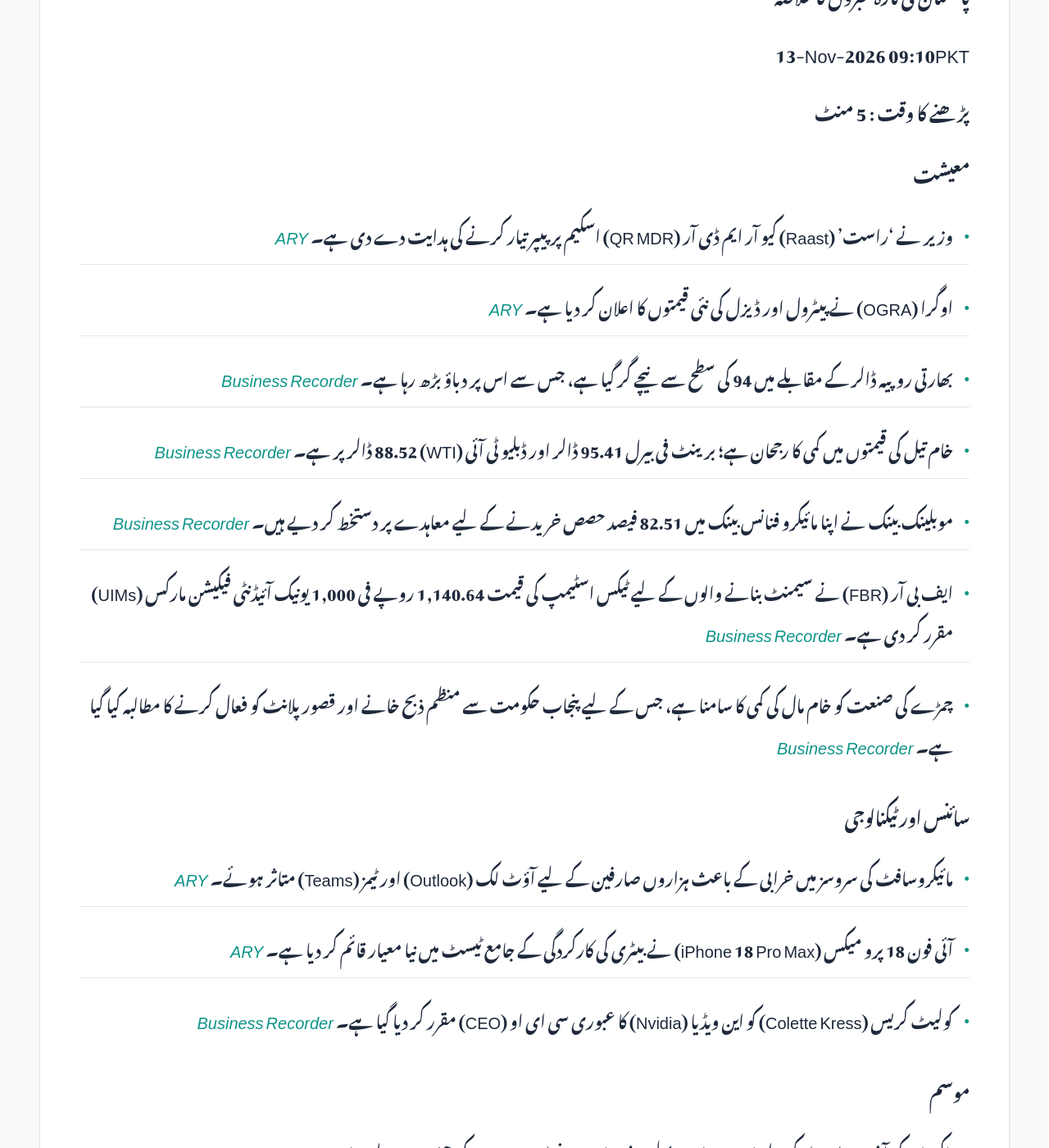
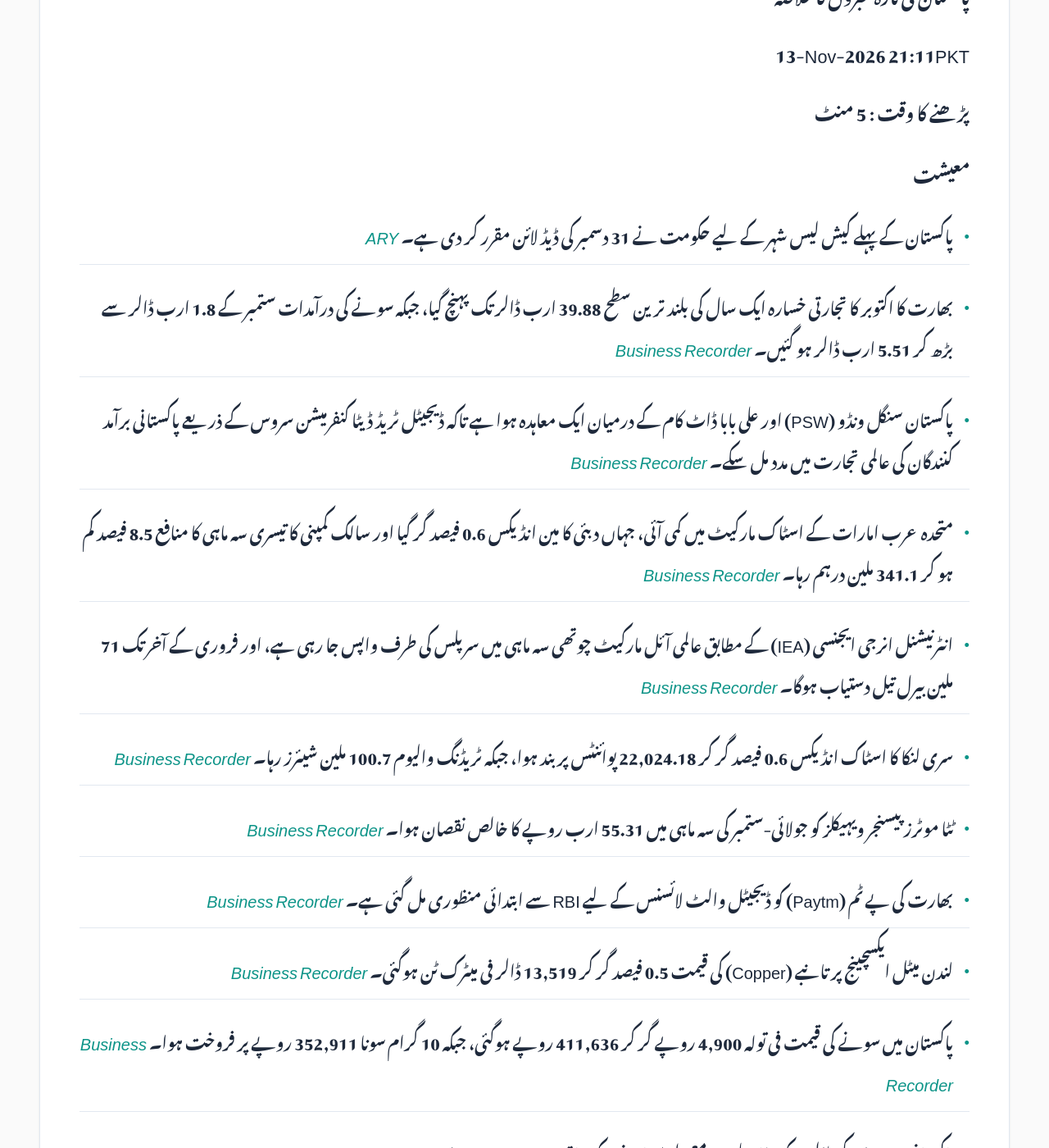
Before and after one commit to zsubzwary/news, a Jekyll site: the page built from ur/index.md, in a window 1280 px wide and 1400 px high, scrolled down 354 px. Shown: the whole window at 82% size. Built offline with Jekyll 4.4.1, drawn with Linux system fonts in a browser that asks for light colours; some web fonts are replaced; comment, search, counter and statistics services are not loaded; some of the changed text lies outside the part shown.

Commit message:
DateTime; 2026-11-13T16:11:19.575Z

```diff
--- a/ur/index.md
+++ b/ur/index.md
@@ -7,50 +7,50 @@ rtl: true
 
 پاکستان کی تازہ خبروں کا خلاصہ
 
- &lrm; 13-Nov-2026 09:10PKT
+ &lrm; 13-Nov-2026 21:11PKT
 
 پڑھنے کا وقت : 5 منٹ
 
 ### معیشت
-- وزیر نے 'راست' (Raast) کیو آر ایم ڈی آر (QR MDR) اسکیم پر پیپر تیار کرنے کی ہدایت دے دی ہے۔ *[ARY](https://arynews.tv/cashless-pakistan-minister-directs-paper-on-raast-qr-mdr-scheme)*
-- اوگرا (OGRA) نے پیٹرول اور ڈیزل کی نئی قیمتوں کا اعلان کر دیا ہے۔ *[ARY](https://arynews.tv/petrol-price-in-pakistan-today)*
-- بھارتی روپیہ ڈالر کے مقابلے میں 94 کی سطح سے نیچے گر گیا ہے، جس سے اس پر دباؤ بڑھ رہا ہے۔ *[Business Recorder](https://www.brecorder.com/news/40448725/indian-rupee-faltering-rally-faces-returning-oil-pressure-surging-us-yields)*
-- خام تیل کی قیمتوں میں کمی کا رجحان ہے؛ برینٹ فی بیرل 95.41 ڈالر اور ڈبلیو ٹی آئی (WTI) 88.52 ڈالر پر ہے۔ *[Business Recorder](https://www.brecorder.com/news/40448723/oil-prices-set-for-second-weekly-decline-as-trump-to-stay-with-iran-blockade)*
-- موبلینک بینک نے اپنا مائیکرو فنانس بینک میں 82.51 فیصد حصص خریدنے کے لیے معاہدے پر دستخط کر دیے ہیں۔ *[Business Recorder](https://www.brecorder.com/news/40448705/mobilink-bank-to-acquire-8251pc-stake-in-apna-bank)*
-- ایف بی آر (FBR) نے سیمنٹ بنانے والوں کے لیے ٹیکس اسٹیمپ کی قیمت 1,140.64 روپے فی 1,000 یونیک آئیڈنٹی فیکیشن مارکس (UIMs) مقرر کر دی ہے۔ *[Business Recorder](https://www.brecorder.com/news/40448699/fbr-sets-tax-stamp-price-for-cement-manufacturers)*
-- چمڑے کی صنعت کو خام مال کی کمی کا سامنا ہے، جس کے لیے پنجاب حکومت سے منظم ذبح خانے اور قصور پلانٹ کو فعال کرنے کا مطالبہ کیا گیا ہے۔ *[Business Recorder](https://www.brecorder.com/news/40448704/leather-industry-seeks-slaughter-houses-kasur-plant-revival)*
+- پاکستان کے پہلے کیش لیس شہر کے لیے حکومت نے 31 دسمبر کی ڈیڈ لائن مقرر کر دی ہے۔ *[ARY](https://arynews.tv/pakistan-first-cashless-city-government-sets-december-31-deadline)*
+- بھارت کا اکتوبر کا تجارتی خسارہ ایک سال کی بلند ترین سطح 39.88 ارب ڈالر تک پہنچ گیا، جبکہ سونے کی درآمدات ستمبر کے 1.8 ارب ڈالر سے بڑھ کر 5.51 ارب ڈالر ہو گئیں۔ *[Business Recorder](https://www.brecorder.com/news/40448780/indias-october-trade-deficit-hits-one-year-high-of-3988-billion-as-gold-imports-jump)*
+- پاکستان سنگل ونڈو (PSW) اور علی بابا ڈاٹ کام کے درمیان ایک معاہدہ ہوا ہے تاکہ ڈیجیٹل ٹریڈ ڈیٹا کنفرمیشن سروس کے ذریعے پاکستانی برآمد کنندگان کی عالمی تجارت میں مدد مل سکے۔ *[Business Recorder](https://www.brecorder.com/news/40448777/psw-alibabacom-partner-to-boost-trust-in-global-e-commerce-support-pakistani-exporters)*
+- متحدہ عرب امارات کے اسٹاک مارکیٹ میں کمی آئی، جہاں دبئی کا مین انڈیکس 0.6 فیصد گر گیا اور سالک کمپنی کا تیسری سہ ماہی کا منافع 8.5 فیصد کم ہو کر 341.1 ملین درہم رہا۔ *[Business Recorder](https://www.brecorder.com/news/40448775/uae-stocks-decline-on-weak-corporate-earnings)*
+- انٹرنیشنل انرجی ایجنسی (IEA) کے مطابق عالمی آئل مارکیٹ چوتھی سہ ماہی میں سرپلس کی طرف واپس جا رہی ہے، اور فروری کے آخر تک 71 ملین بیرل تیل دستیاب ہوگا۔ *[Business Recorder](https://www.brecorder.com/news/40448772/world-oil-market-is-returning-to-surplus-as-gulf-exports-recover-iea-says)*
+- سری لنکا کا اسٹاک انڈیکس 0.6 فیصد گر کر 22,024.18 پوائنٹس پر بند ہوا، جبکہ ٹریڈنگ والیوم 100.7 ملین شیئرز رہا۔ *[Business Recorder](https://www.brecorder.com/news/40448771/financial-and-industrial-stocks-drag-sri-lankan-shares-lower)*
+- ٹٹا موٹرز پیسنجر ویہیکلز کو جولائی-ستمبر کی سہ ماہی میں 55.31 ارب روپے کا خالص نقصان ہوا۔ *[Business Recorder](https://www.brecorder.com/news/40448768/tata-motors-pv-posts-quarterly-loss-as-jlr-restructuring-costs-bite)*
+- بھارت کی پے ٹم (Paytm) کو ڈیجیٹل والٹ لائسنس کے لیے RBI سے ابتدائی منظوری مل گئی ہے۔ *[Business Recorder](https://www.brecorder.com/news/40448767/indias-paytm-gets-preliminary-rbi-nod-for-wallet-licence-shares-hit-record-high)*
+- لندن میٹل ایکسچینج پر تانبے (Copper) کی قیمت 0.5 فیصد گر کر 13,519 ڈالر فی میٹرک ٹن ہوگئی۔ *[Business Recorder](https://www.brecorder.com/news/40448766/copper-falls-heads-for-fifth-straight-weekly-drop-on-ai-rout)*
+- پاکستان میں سونے کی قیمت فی تولہ 4,900 روپے گر کر 411,636 روپے ہوگئی، جبکہ 10 گرام سونا 352,911 روپے پر فروخت ہوا۔ *[Business Recorder](https://www.brecorder.com/news/40448765/gold-price-per-tola-loses-rs4900-in-pakistan)*
+- پاکستانی روپیہ امریکی ڈالر کے مقابلے میں معمولی اضافے کے ساتھ 276.60 پر بند ہوا۔ *[Business Recorder](https://www.brecorder.com/news/40448764/intra-day-update-rupee-records-gain-against-us-dollar)*
+- ملائیشیا میں پام آئل کا جنوری کی ڈیلیوری کا معاہدہ 0.5 فیصد اضافے کے ساتھ 4,462 رنگٹ پر بند ہوا۔ *[Business Recorder](https://www.brecorder.com/news/40448763/palm-oil-post-first-weekly-gain-in-three-weeks)*
+- چینی کمپنی ٹرانزیشن ہولڈنگز پاکستان میں اسمارٹ فون اسمبلی کے بجائے اجزاء کی مقامی تیاری (Component Manufacturing) پر غور کر رہی ہے۔ *[Business Recorder](https://www.brecorder.com/news/40448773/tecno-infinix-maker-eyes-component-manufacturing-in-pakistan)*
 
 ### سائنس اور ٹیکنالوجی
-- مائیکروسافٹ کی سروسز میں خرابی کے باعث ہزاروں صارفین کے لیے آؤٹ لک (Outlook) اور ٹیمز (Teams) متاثر ہوئے۔ *[ARY](https://arynews.tv/microsoft-outage-drags-on-for-hours-disrupting-outlook-teams-for-thousands)*
-- آئی فون 18 پرو میکس (iPhone 18 Pro Max) نے بیٹری کی کارکردگی کے جامع ٹیسٹ میں نیا معیار قائم کر دیا ہے۔ *[ARY](https://arynews.tv/iphone-18-pro-max-sets-new-benchmark-in-comprehensive-battery-endurance-test)*
-- کولیٹ کریس (Colette Kress) کو این ویڈیا (Nvidia) کا عبوری سی ای او (CEO) مقرر کر دیا گیا ہے۔ *[Business Recorder](https://www.brecorder.com/news/40448724/colette-kress-the-cfo-who-challenged-huangs-bets-is-nvidias-interim-ceo)*
-
-### موسم
-- پاکستان کی آخری وادی اسکولے (Askole) میں پہلی برف باری نے اسے سردیوں کی جنت میں بدل دیا ہے۔ *[ARY](https://arynews.tv/magical-first-snowfall-turns-pakistans-last-valley-askole-into-winter-paradise)*
+- مائیکروسافٹ کے آؤٹج کے باعث $16 ارب کے معاشی نقصانات کا خدشہ ہے، جبکہ بیمہ شدہ نقصانات 300 ملین سے 1.4 ارب ڈالر کے درمیان ہو سکتے ہیں۔ *[Business Recorder](https://www.brecorder.com/news/40448782/microsoft-outage-could-generate-700-million-in-insured-losses-kovrr)*
+- مائیکروسافٹ کے آؤٹج کے باعث آؤٹ لک، ٹیمز اور کو پائلٹ دنیا بھر میں متاثر ہوئے۔ *[Business Recorder](https://www.brecorder.com/news/40448769/microsoft-outage-hits-outlook-teams-and-copilot-worldwide)*
+- این ویڈیا (Nvidia) کے عبوری سی ای او کی جانب سے واشنگٹن کے حوالے سے سخت موقف میں نرمی کے امکانات ہیں۔ *[ARY](https://arynews.tv/nvidias-interim-ceo-may-soften-confrontational-stance-on-washington)*
 
 ### سیاست
-- پی ٹی آئی چیئرمین گوہر علی خان نے پنجاب انسٹی ٹیوٹ آف کارڈیالوجی میں شاہ محمود قریشی کی خیریت دریافت کی۔ *[Business Recorder](https://www.brecorder.com/news/40448701/gohar-inquires-after-qureshi-at-pic)*
-- وفاقی وزیر احسن اقبال نے تعلیمی اصلاحات کے لیے اساتذہ اور ماہرین سے تجاویز طلب کیں۔ *[Business Recorder](https://www.brecorder.com/news/40448696/ahsan-seeks-suggestions-on-education-reforms)*
-- احسن اقبال نے مائننگ پروجیکٹس کے لیے فزیبلٹی اور فنانسنگ کو حتمی شکل دینے کے لیے ایک مشترکہ ورکنگ گروپ (JWG) بنانے کی تجویز پیش کی۔ *[Business Recorder](https://www.brecorder.com/news/40448695/mining-projects-ahsan-proposes-jwg-formation-to-finalise-feasibility-financing)*
+- عوامی جماعت (JI) نے دارالحکومت میں مقامی حکومت کے انتخابات کی معطلی کی مذمت کی ہے۔ *[ARY](https://arynews.tv/ji-condemns-suspension-of-local-government-elections-in-capital)*
+- اسد محمود نیب (NAB) کے نئے سمن کے باوجود پیش ہونے سے گریز کر گئے۔ *[ARY](https://arynews.tv/asad-mahmood-skips-nab-appearance-despite-fresh-summons)*
+- اسلام آباد ہائی کورٹ نے وفاقی دارالحکومت میں مقامی حکومت کے انتخابات کے شیڈول پر حکم امتناع جاری کر دیا ہے۔ *[Business Recorder](https://www.brecorder.com/news/40448770/islamabad-high-court-suspends-local-government-election-schedule)*
 
 ### قومی
-- نادرا (NADRA) نے پاک آئیڈنٹیٹی اکاؤنٹ رجسٹر کرنے کا طریقہ کار واضح کر دیا ہے۔ *[ARY](https://arynews.tv/how-to-register-a-pak-identity-account-nadra-explains)*
-- پنجاب حکومت نے ملازمتوں کے نئے مواقع کا اعلان کیا ہے جن کی تنخواہ 950,000 روپے تک ہے۔ *[ARY](https://arynews.tv/punjab-announces-vacancies-with-salaries-up-to-rs-950000)*
-- میر رضا کیس کے سلسلے میں جے آئی ٹی (JIT) نے احمد بھڑڈی کے ریسٹورنٹ کو سیل کر دیا ہے، جبکہ خاندان کا دعویٰ ہے کہ یہ جولائی سے بند ہے۔ *[ARY](https://arynews.tv/mir-raza-case-bhardeys-family-says-north-nazimabad-restaurant-closed-since-july-29)*
-- نیشنل پاپولیشن کونسل (NPC) نے آبادی میں تیزی سے اضافے سے نمٹنے کے لیے وفاقی اور صوبائی حکومتوں کے اتحاد پر زور دیا ہے۔ *[Business Recorder](https://www.brecorder.com/news/40448706/rapid-population-growth-npc-body-urges-govts-to-join-forces)*
-- پی ڈی پی (PDP) نے یوٹیلیٹی بلوں کے ذریعے عوام پر بوجھ ڈالنے کا الزام لگایا ہے۔ *[Business Recorder](https://www.brecorder.com/news/40448703/govt-squeezing-blood-of-public-through-utility-bills-pdp)*
-- چیف جسٹس یحییٰ آفریدی نے ای-فائلنگ کے ڈرافٹ کے جائزے کے لیے بار کونسلوں سے نامزدگیاں طلب کیں۔ *[Business Recorder](https://www.brecorder.com/news/40448698/cjp-invites-bar-nominations-for-draft-e-filing-review)*
-- این ٹی سی (ATC) نے کپتان اسیم طارق قتل کیس میں مزید تین گواہوں کے بیانات قلمبند کر لیے ہیں۔ *[Business Recorder](https://www.brecorder.com/news/40448697/captain-asim-tariq-murder-case-atc-records-statements-of-three-more-witnesses)*
+- سپریم کورٹ نے کیسز کے بوجھ کو کم کرنے کے لیے ایڈہاک ججز مقرر کرنے کا منصوبہ بنایا ہے۔ *[ARY](https://arynews.tv/sc-plans-to-appoint-ad-hoc-judges-to-clear-case-backlog)*
+- للیہ سے جہلم تک کی سڑک کا منصوبہ پانچ سال کی تکمیل کے بعد مکمل ہو گیا۔ *[ARY](https://arynews.tv/lillah-jhelum-road-project-completed-after-five-years)*
+- سندھ ہائی کورٹ نے 24 ارب روپے کے بلیک سکورپین سیل سے متعلق کیس میں فیصلہ محفوظ کر لیا ہے۔ *[ARY](https://arynews.tv/shc-reserves-verdict-in-rs24bn-black-scorpions-sale-proceeds-case)*
+- سندھ حکومت نے اخراجات میں کمی کے لیے الیکٹرک وہیکلز (EVs) کو ترجیح دینے کا منصوبہ بنایا ہے۔ *[ARY](https://arynews.tv/sindh-government-plans-to-prioritize-evs-to-cut-costs)*
+- وفاقی حکومت نے سرکاری ملازمین کے لیے اثاثوں کے ڈیجیٹل اعلان کی ڈیڈ لائن 30 نومبر 2026 تک بڑھا دی ہے۔ *[Business Recorder](https://www.brecorder.com/news/40448778/govt-extends-deadline-for-civil-servants-to-digitally-declare-assets-to-nov-30)*
+- چیف آف آرمی اسٹاف فیلڈ مارشل سید عاصم منیر نے کہا کہ پاکستان معدنیات میں طویل مدتی سرمایہ کاری کے لیے ایک مسابقتی منزل بننا چاہتا ہے۔ *[Business Recorder](https://www.brecorder.com/news/40448774/pakistan-aims-to-become-competitive-destination-for-long-term-mineral-investment-cdf)*
 
 ### بین الاقوامی
-- آسٹریلیا کے جنگلات میں گمشدہ نوجوان چھ دن تک صرف چپس اور پانی کے سہارے زندہ رہا۔ *[ARY](https://arynews.tv/miracle-in-the-wilderness-missing-teen-survives-six-days-in-australian-bush-on-crisps-and-water)*
-- ایران کے محافظوں نے بحرین میں امریکی ریڈار کو نشانہ بنانے کا دعویٰ کیا ہے۔ *[Business Recorder](https://www.brecorder.com/news/40448721/irans-guards-say-they-targeted-a-us-early-warning-radar-in-bahrain)*
-- بھارتی اسٹاک مارکیٹ میں غیر ملکی سرمایہ کاری کے باوجود تیل کی بڑھتی قیمتوں کے باعث مندی کا خدشہ ہے۔ *[Business Recorder](https://www.brecorder.com/news/40448722/indian-shares-likely-to-open-flat-as-oil-surge-counters-strong-foreign-inflows)*
-- امریکی ڈالر 19 ماہ کی بلند ترین سطح کے قریب پہنچ گیا جبکہ ین (Yen) 160 کی سطح کو ٹیسٹ کر رہا ہے۔ *[Business Recorder](https://www.brecorder.com/news/40448719/dollar-near-19-month-high-on-fed-hike-bets-yen-tests-160)*
+- سعودی عرب کے سول ڈیفنس نے جزان (Jazan) صوبے میں خطرے کے خاتمے کا اعلان کر دیا ہے۔ *[Business Recorder](https://www.brecorder.com/news/40448784/saudi-civil-defence-says-danger-passed-in-jazan)*
 
 ### کھیل
-- کے پی سی بلیوز (KPC Blues) نے کراچی پریس کلب سپر سکسز کرکٹ ٹورنامنٹ کا فائنل پانچ وکٹوں سے جیت لیا ہے۔ *[Business Recorder](https://www.brecorder.com/news/40448716/kpc-blues-win-kpc-super-sixes-cricket-tournament)*
-- پاکستان فٹ بال فیڈریشن (PFF) فیفا (FIFA) کی ضروریات کو پورا کرنے کے لیے اپنے آئین میں ترمیم کی تیاری کر رہی ہے۔ *[Business Recorder](https://www.brecorder.com/news/40448700/football-body-striving-to-meet-fifa-requirements)*
+- یو ایف سی (UFC) کے کھلاڑی میراب کے ساتھ جھگڑے کے بعد خبیب کے کزن عثمان کو جیل کی سزا سنائی گئی۔ *[ARY](https://arynews.tv/khabibs-cousin-usman-receives-jail-sentence-following-brawl-with-ufcs-merab)*
+- بھارتی ہیڈ کوچ گوتم گمبھیر نے ون ڈے ورلڈ کپ سے قبل بھارتی بیٹنگ لائن کے اچانک ڈھیر ہونے پر تشویش کا اظہار کیا۔ *[Business Recorder](https://www.brecorder.com/news/40448783/gambhir-concerned-by-indias-batting-collapses-ahead-of-odi-world-cup)*
+- جنوبی افریقہ کے فاسٹ بولر کاگیسو رباڈا نے بنگلہ دیش کے خلاف ٹیسٹ سیریز میں پوری شدت سے کھیلنے کا وعدہ کیا۔ *[Business Recorder](https://www.brecorder.com/news/40448779/south-africa-will-not-ease-off-against-bangladesh-rabada-warns)*
 
 ### صحت
-- پنجاب کے چیف منسٹر کارڈیاک سرجری پروگرام کے تحت دل کے امراض کے مریضوں کے مفت علاج کے لیے 1.5 ارب روپے سے زائد فراہم کیے گئے ہیں۔ *[Business Recorder](https://www.brecorder.com/news/40448707/heart-diseases-over-rs15bn-provided-for-the-free-patients-treatment)*
+- امریکہ نے 2026 میں خسرہ (Measles) سے متعلقہ چھ اموات کی تصدیق کی ہے۔ *[ARY](https://arynews.tv/us-confirms-six-measles-related-deaths-in-2026)*
```
